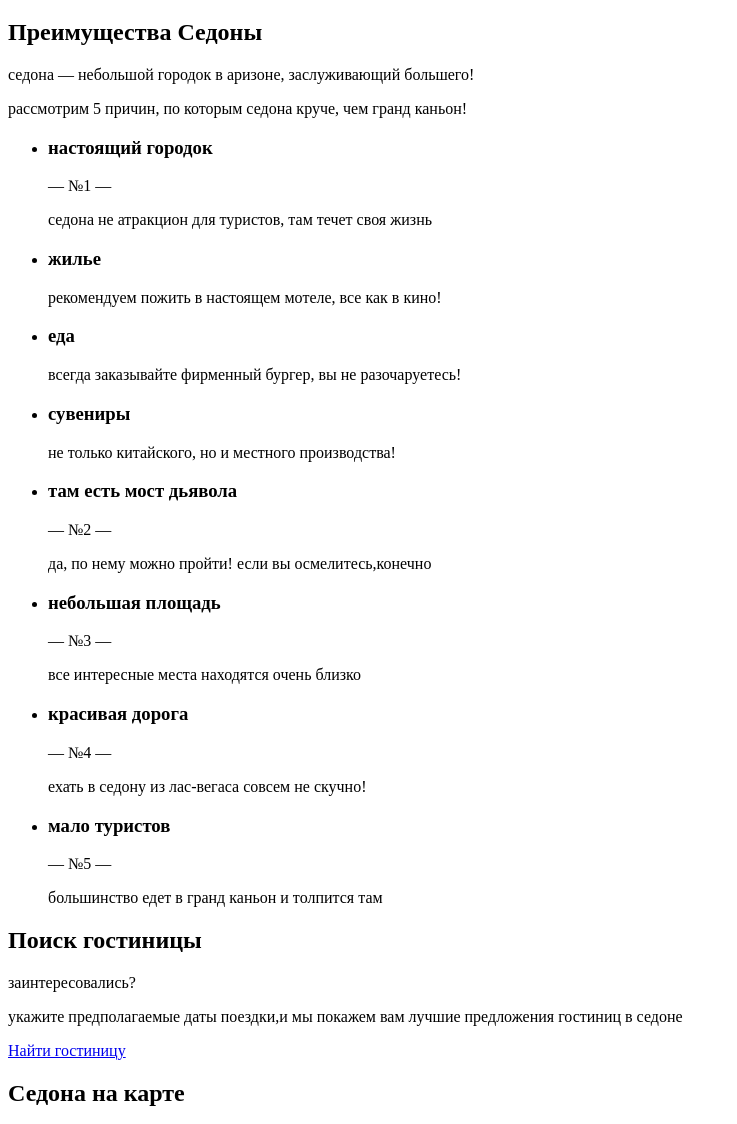
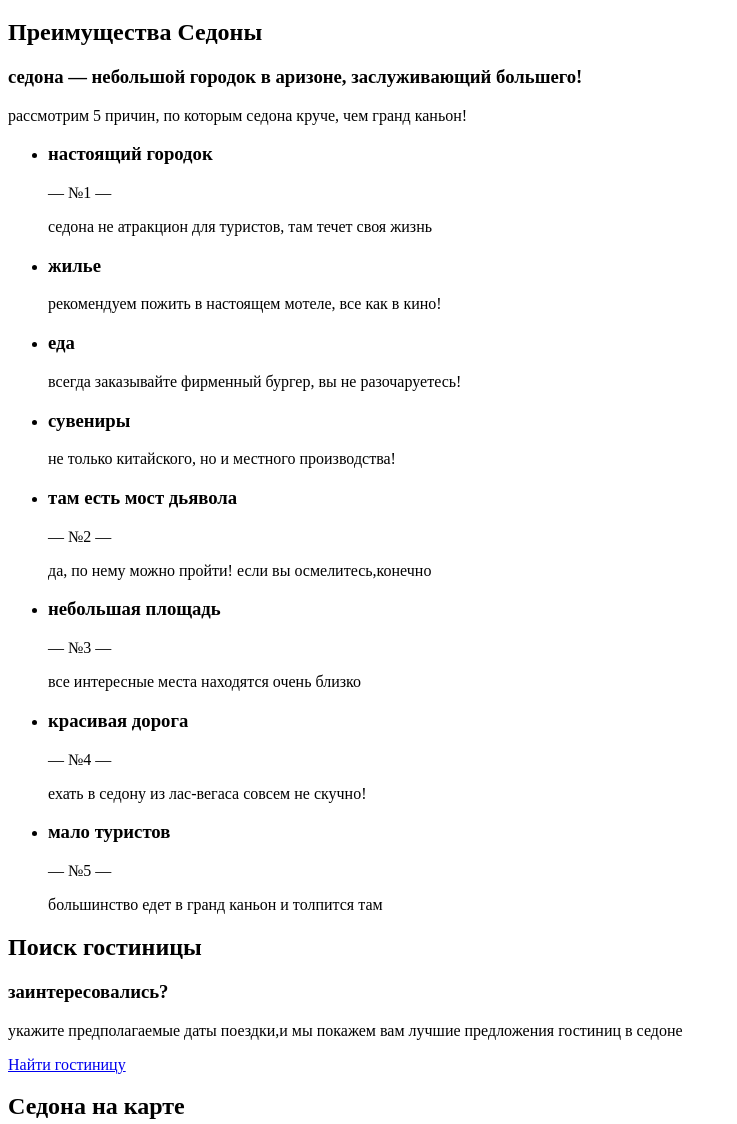
Before and after one commit to htmlacademy-adaptive/2089177-sedona-26, a website: page source/index.html in a window 1280 px wide. Shown: the part 312-1436 px from the top of the page, without its empty margins (0-737 px from the left). Drawn offline with Linux system fonts and the light colour scheme; grey boxes are pictures that could not be loaded.

Commit message:
BEM validation

```diff
--- a/source/index.html
+++ b/source/index.html
@@ -6,8 +6,8 @@
   <title>Главная страница</title>
 </head>
 
-<body class="page__body">
-  <div class="page__wrapper">
+<body class="body">
+  <div class="wrapper">
     <header class="main-header">
       <a class="main-header__logo">
         <img src="img/sedona-logo.svg" width="185" height="96" alt="Седона — небольшой городок в Аризоне.">
@@ -39,7 +39,7 @@
       <h1 class="visually-hidden">Добро пожаловать в Седону</h1>
       <section class="advantages">
         <h2 class="visually-hidden">Преимущества Седоны</h2>
-        <p class="advantages__title"> седона — небольшой городок в аризоне, заслуживающий большего!</p>
+        <h3 class="advantages__title"> седона — небольшой городок в аризоне, заслуживающий большего!</h3>
         <p class="advantages__subtitle">рассмотрим 5 причин, по которым седона круче, чем гранд каньон!</p>
         <ul class="advantages__list">
           <li class="advantages__item advantages__item--background-color advantages__item--img-sity">
@@ -83,7 +83,7 @@
         </section>
         <section class="search">
           <h2 class="visually-hidden">Поиск гостиницы</h2>
-          <p class="search__title">заинтересовались?</p>
+          <h3 class="search__title">заинтересовались?</h3>
           <p class="search__subtitle">укажите предполагаемые даты поездки,и мы покажем вам лучшие предложения гостиниц в седоне</p>
           <a class="search__button button" href="#">Найти гостиницу</a>
         </section>
```
Also changed, not shown: source/form.html (+2 -2 lines), source/gallery.html (+2 -2 lines).
